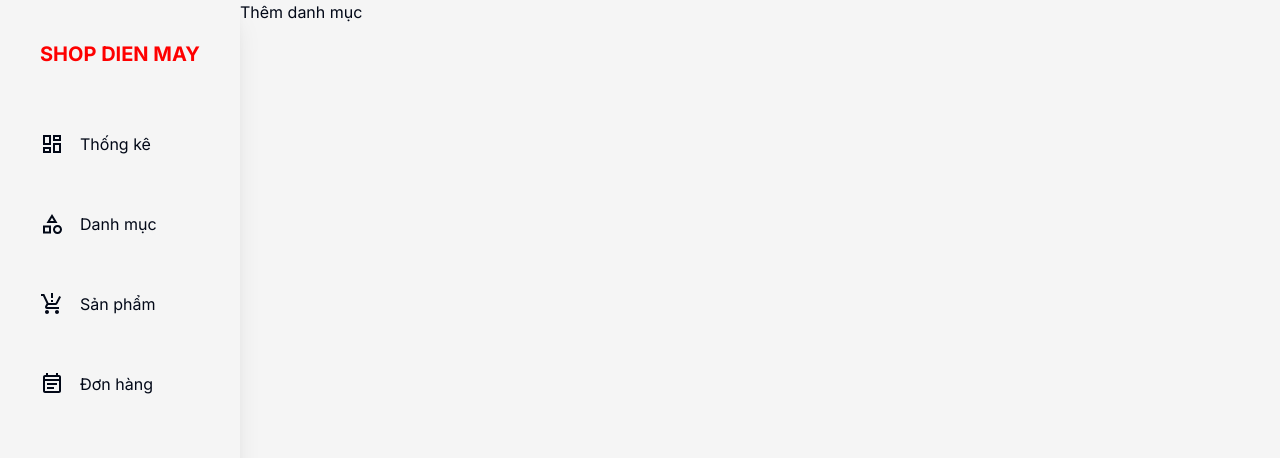
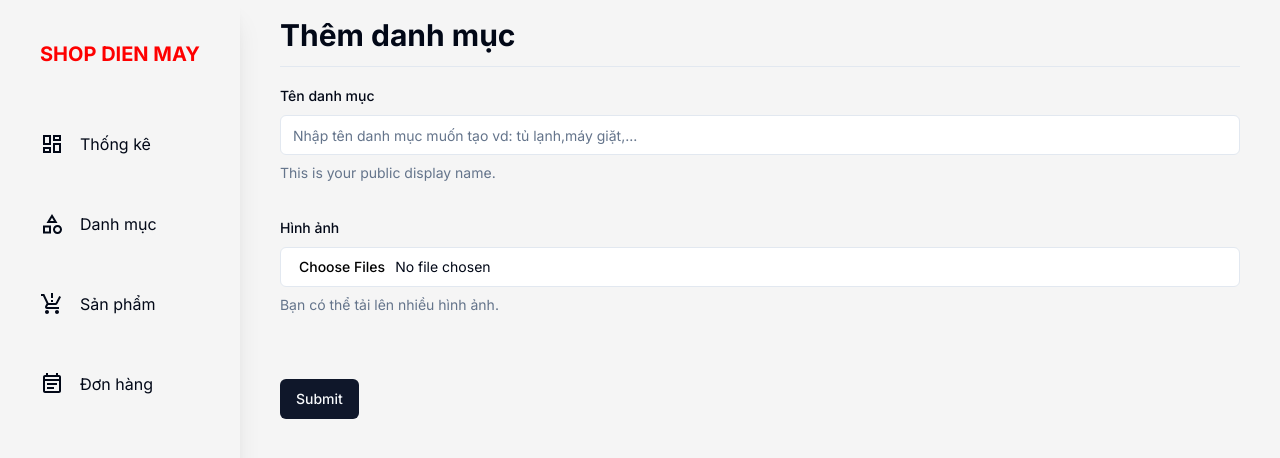
Before and after one commit to SangNear/shopdienmay, a Next.js app: page /quantri/danhmuc/themdanhmuc in a window 1280 px wide. Shown: the top 458 px of the page. Built offline with nearby package versions, Linux system fonts and the light colour scheme.

Commit message:
collection upload img

```diff
--- a/app/(admin)/quantri/danhmuc/themdanhmuc/page.tsx
+++ b/app/(admin)/quantri/danhmuc/themdanhmuc/page.tsx
@@ -1,9 +1,8 @@
-import React from 'react'
+import CollectionForm from "@/components/collections/CollectionForm";
+import React from "react";
 
 const page = () => {
-  return (
-    <div>Thêm danh mục</div>
-  )
-}
+  return <CollectionForm />;
+};
 
-export default page
+export default page;
--- /dev/null
+++ b/components/collections/CollectionForm.tsx
@@ -0,0 +1,115 @@
+"use client";
+import { Separator } from "@/components/ui/separator";
+
+import React, { useState } from "react";
+import { any, array, string, z } from "zod";
+import { zodResolver } from "@hookform/resolvers/zod";
+import { useForm } from "react-hook-form";
+import { Button } from "@/components/ui/button";
+import {
+  Form,
+  FormControl,
+  FormDescription,
+  FormField,
+  FormItem,
+  FormLabel,
+  FormMessage,
+} from "@/components/ui/form";
+import { Input } from "@/components/ui/input";
+const formSchema = z.object({
+  name: z.string().min(2).max(50),
+  image: z.array(z.any()),
+});
+
+const CollectionForm = () => {
+  const [imagePreviews, setImagePreviews] = useState<string[]>([]);
+  console.log("image preview: ", imagePreviews);
+
+  const form = useForm<z.infer<typeof formSchema>>({
+    resolver: zodResolver(formSchema),
+    defaultValues: {
+      name: "",
+      image: [],
+    },
+  });
+
+  function onSubmit(values: z.infer<typeof formSchema>) {
+    // Do something with the form values.
+    // ✅ This will be type-safe and validated.
+    console.log(values);
+  }
+  function handleFileChange(e: React.ChangeEvent<HTMLInputElement>) {
+    if (e.target.files) {
+      const filesArray = Array.from(e.target.files);
+      form.setValue("image", filesArray); // Cập nhật giá trị form với các file đã chọn
+
+      // Tạo URL tạm thời để hiển thị preview của các ảnh
+      const previewUrls = filesArray.map((file) => URL.createObjectURL(file));
+      setImagePreviews(previewUrls); // Cập nhật state với URL tạm thời
+    }
+  }
+
+  return (
+    <div className="px-10 py-5">
+      <div className="flex justify-between items-center">
+        <h2 className="text-3xl leading-[100%] font-bold">Thêm danh mục</h2>
+      </div>
+      <Separator className=" my-4" />
+
+      <Form {...form}>
+        <form onSubmit={form.handleSubmit(onSubmit)} className="space-y-8">
+          <FormField
+            control={form.control}
+            name="name"
+            render={({ field }) => (
+              <FormItem>
+                <FormLabel>Tên danh mục</FormLabel>
+                <FormControl>
+                  <Input
+                    placeholder="Nhập tên danh mục muốn tạo vd: tủ lạnh,máy giặt,..."
+                    {...field}
+                  />
+                </FormControl>
+                <FormDescription>
+                  This is your public display name.
+                </FormDescription>
+                <FormMessage />
+              </FormItem>
+            )}
+          />
+          <FormField
+            control={form.control}
+            name="image"
+            render={() => (
+              <FormItem>
+                <FormLabel>Hình ảnh</FormLabel>
+                <FormControl>
+                  <Input type="file" multiple onChange={handleFileChange} />
+                </FormControl>
+                <FormDescription>
+                  Bạn có thể tải lên nhiều hình ảnh.
+                </FormDescription>
+                <FormMessage />
+              </FormItem>
+            )}
+          />
+          {/* Hiển thị preview của các ảnh đã chọn */}
+          <div className="grid grid-cols-3 gap-4 mt-4">
+            {imagePreviews.map((url, index) => (
+              <div key={index} className="border p-2">
+                <img
+                  src={url}
+                  alt={`Preview ${index + 1}`}
+                  className="w-full h-auto"
+                />
+              </div>
+            ))}
+          </div>
+          <Button type="submit">Submit</Button>
+        </form>
+      </Form>
+    </div>
+  );
+};
+
+export default CollectionForm;
--- /dev/null
+++ b/components/ui/form.tsx
@@ -0,0 +1,178 @@
+"use client"
+
+import * as React from "react"
+import * as LabelPrimitive from "@radix-ui/react-label"
+import { Slot } from "@radix-ui/react-slot"
+import {
+  Controller,
+  ControllerProps,
+  FieldPath,
+  FieldValues,
+  FormProvider,
+  useFormContext,
+} from "react-hook-form"
+
+import { cn } from "@/lib/utils"
+import { Label } from "@/components/ui/label"
+
+const Form = FormProvider
+
+type FormFieldContextValue<
+  TFieldValues extends FieldValues = FieldValues,
+  TName extends FieldPath<TFieldValues> = FieldPath<TFieldValues>
+> = {
+  name: TName
+}
+
+const FormFieldContext = React.createContext<FormFieldContextValue>(
+  {} as FormFieldContextValue
+)
+
+const FormField = <
+  TFieldValues extends FieldValues = FieldValues,
+  TName extends FieldPath<TFieldValues> = FieldPath<TFieldValues>
+>({
+  ...props
+}: ControllerProps<TFieldValues, TName>) => {
+  return (
+    <FormFieldContext.Provider value={{ name: props.name }}>
+      <Controller {...props} />
+    </FormFieldContext.Provider>
+  )
+}
+
+const useFormField = () => {
+  const fieldContext = React.useContext(FormFieldContext)
+  const itemContext = React.useContext(FormItemContext)
+  const { getFieldState, formState } = useFormContext()
+
+  const fieldState = getFieldState(fieldContext.name, formState)
+
+  if (!fieldContext) {
+    throw new Error("useFormField should be used within <FormField>")
+  }
+
+  const { id } = itemContext
+
+  return {
+    id,
+    name: fieldContext.name,
+    formItemId: `${id}-form-item`,
+    formDescriptionId: `${id}-form-item-description`,
+    formMessageId: `${id}-form-item-message`,
+    ...fieldState,
+  }
+}
+
+type FormItemContextValue = {
+  id: string
+}
+
+const FormItemContext = React.createContext<FormItemContextValue>(
+  {} as FormItemContextValue
+)
+
+const FormItem = React.forwardRef<
+  HTMLDivElement,
+  React.HTMLAttributes<HTMLDivElement>
+>(({ className, ...props }, ref) => {
+  const id = React.useId()
+
+  return (
+    <FormItemContext.Provider value={{ id }}>
+      <div ref={ref} className={cn("space-y-2", className)} {...props} />
+    </FormItemContext.Provider>
+  )
+})
+FormItem.displayName = "FormItem"
+
+const FormLabel = React.forwardRef<
+  React.ElementRef<typeof LabelPrimitive.Root>,
+  React.ComponentPropsWithoutRef<typeof LabelPrimitive.Root>
+>(({ className, ...props }, ref) => {
+  const { error, formItemId } = useFormField()
+
+  return (
+    <Label
+      ref={ref}
+      className={cn(error && "text-destructive", className)}
+      htmlFor={formItemId}
+      {...props}
+    />
+  )
+})
+FormLabel.displayName = "FormLabel"
+
+const FormControl = React.forwardRef<
+  React.ElementRef<typeof Slot>,
+  React.ComponentPropsWithoutRef<typeof Slot>
+>(({ ...props }, ref) => {
+  const { error, formItemId, formDescriptionId, formMessageId } = useFormField()
+
+  return (
+    <Slot
+      ref={ref}
+      id={formItemId}
+      aria-describedby={
+        !error
+          ? `${formDescriptionId}`
+          : `${formDescriptionId} ${formMessageId}`
+      }
+      aria-invalid={!!error}
+      {...props}
+    />
+  )
+})
+FormControl.displayName = "FormControl"
+
+const FormDescription = React.forwardRef<
+  HTMLParagraphElement,
+  React.HTMLAttributes<HTMLParagraphElement>
+>(({ className, ...props }, ref) => {
+  const { formDescriptionId } = useFormField()
+
+  return (
+    <p
+      ref={ref}
+      id={formDescriptionId}
+      className={cn("text-sm text-muted-foreground", className)}
+      {...props}
+    />
+  )
+})
+FormDescription.displayName = "FormDescription"
+
+const FormMessage = React.forwardRef<
+  HTMLParagraphElement,
+  React.HTMLAttributes<HTMLParagraphElement>
+>(({ className, children, ...props }, ref) => {
+  const { error, formMessageId } = useFormField()
+  const body = error ? String(error?.message) : children
+
+  if (!body) {
+    return null
+  }
+
+  return (
+    <p
+      ref={ref}
+      id={formMessageId}
+      className={cn("text-sm font-medium text-destructive", className)}
+      {...props}
+    >
+      {body}
+    </p>
+  )
+})
+FormMessage.displayName = "FormMessage"
+
+export {
+  useFormField,
+  Form,
+  FormItem,
+  FormLabel,
+  FormControl,
+  FormDescription,
+  FormMessage,
+  FormField,
+}
--- /dev/null
+++ b/components/ui/input.tsx
@@ -0,0 +1,25 @@
+import * as React from "react"
+
+import { cn } from "@/lib/utils"
+
+export interface InputProps
+  extends React.InputHTMLAttributes<HTMLInputElement> {}
+
+const Input = React.forwardRef<HTMLInputElement, InputProps>(
+  ({ className, type, ...props }, ref) => {
+    return (
+      <input
+        type={type}
+        className={cn(
+          "flex h-10 w-full rounded-md border border-input bg-background px-3 py-2 text-sm ring-offset-background file:border-0 file:bg-transparent file:text-sm file:font-medium placeholder:text-muted-foreground focus-visible:outline-none focus-visible:ring-2 focus-visible:ring-ring focus-visible:ring-offset-2 disabled:cursor-not-allowed disabled:opacity-50",
+          className
+        )}
+        ref={ref}
+        {...props}
+      />
+    )
+  }
+)
+Input.displayName = "Input"
+
+export { Input }
--- a/package.json
+++ b/package.json
@@ -12,6 +12,7 @@
     "@emotion/react": "^11.13.0",
     "@emotion/styled": "^11.13.0",
     "@fontsource/roboto": "^5.0.14",
+    "@hookform/resolvers": "^3.9.0",
     "@mui/icons-material": "^5.16.7",
     "@mui/material": "^5.16.7",
     "@mui/styled-engine-sc": "^6.0.0-alpha.18",
@@ -34,10 +35,12 @@
     "next": "14.2.5",
     "react": "^18",
     "react-dom": "^18",
+    "react-hook-form": "^7.53.0",
     "sharp": "^0.33.5",
     "styled-components": "^6.1.12",
     "tailwind-merge": "^2.5.2",
-    "tailwindcss-animate": "^1.0.7"
+    "tailwindcss-animate": "^1.0.7",
+    "zod": "^3.23.8"
   },
   "devDependencies": {
     "@types/node": "^20",
```
Also changed, not shown: app/(root)/danh-sach-san-pham/[slug]/page.tsx (+58 -34 lines), 1 other file (tests, documents, lock files or other folders).
